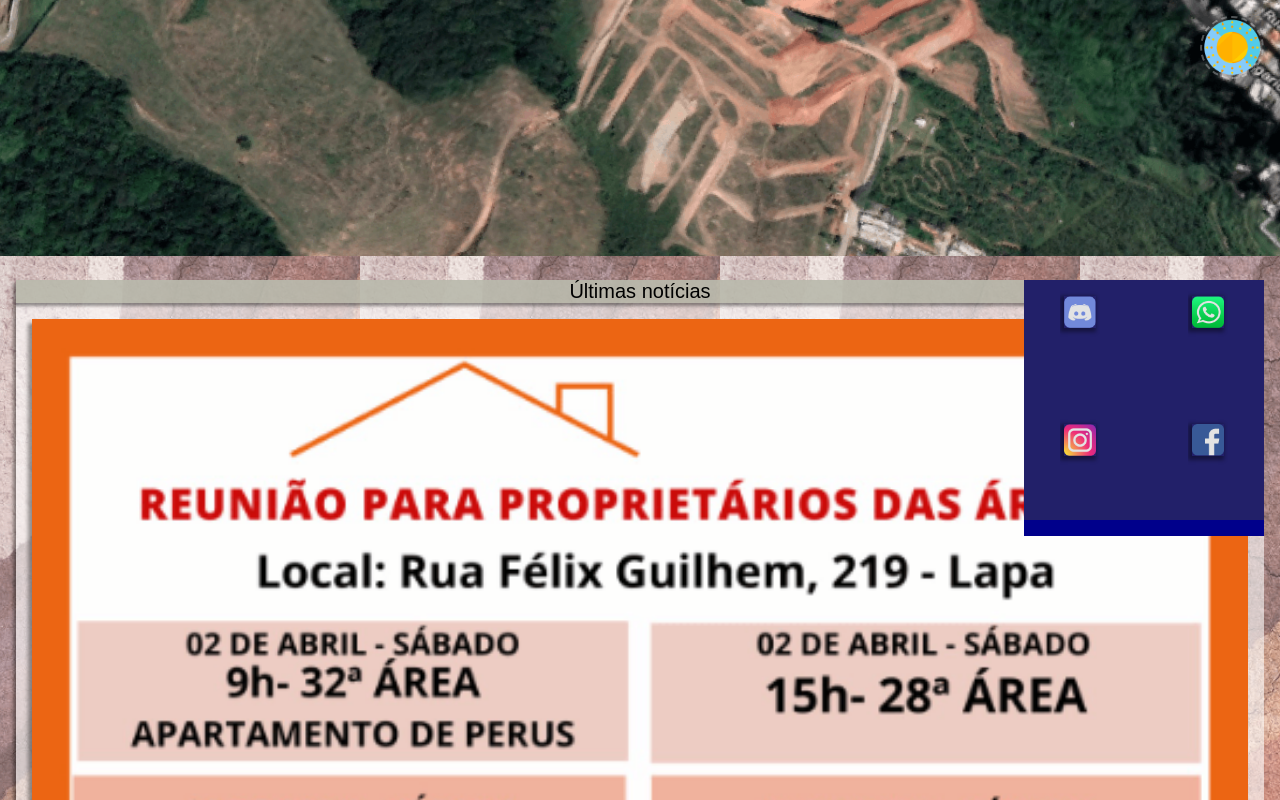
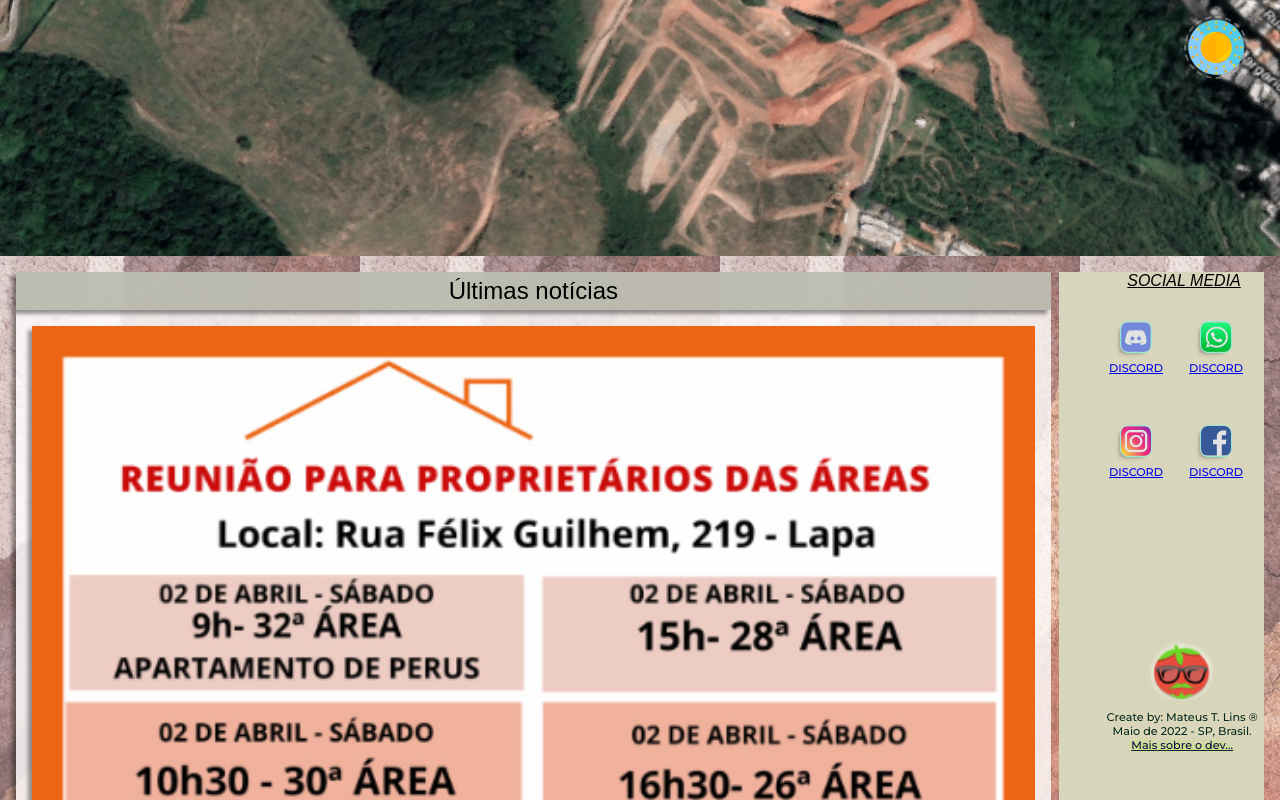
Before and after one commit to Tommattih/portal-25-pvsn, a plain HTML site: page index.html in a window 1280 px wide. Drawn offline with Linux system fonts and the light colour scheme; a web font is replaced by a local one.

Commit message:
aside working

```diff
--- a/_css/desktop.css
+++ b/_css/desktop.css
@@ -70,11 +70,13 @@
     content: ".";
     background: #71853763;
     box-shadow: 0 2px 4px black;
-    /*corrigir cor*/
+
     height: 16rem;
-    width: 100vw;
+    width: 98%;
     margin: 0 1rem;
+
     position: fixed;
+    left: -0.25rem;
     z-index: -1;
   }
 
@@ -169,7 +171,7 @@
     display: block;
     width: 4rem;
     height: 4rem;
-    margin: 1rem;
+    margin: 1rem 2rem 0 0;
 
     cursor: pointer;
     transition: .4s;
@@ -180,7 +182,8 @@
     overflow: hidden;
   }
 
-  #button-mode-desktop:hover {
+  #button-mode-desktop:hover,
+  aside .social-media li img:hover {
     filter: brightness(1.2);
     transform: scale(1.125);
   }
@@ -196,7 +199,6 @@
   #button-mode-desktop img {
     width: 4rem;
     border: dashed #ffffff4f 0.125rem;
-    border-radius: 40px;
     border-radius: 40px;
   }
 
@@ -248,11 +250,29 @@
   /* CONTAINER MAIN ================*/
   /* CONTAINER MAIN ================*/
   .container {
+    display: grid;
+    grid-template-columns: 5fr 1fr;
+    /* grid-auto-rows: 4fr 1fr; */
     top: 16rem;
   }
 
   .container main {
-    margin-top: 1.5rem;
+    margin: 1rem 1rem 0rem 0rem;
+    height: 70%;
+  }
+
+  .container section {
+    background-color: rgba(255, 255, 255, .8);
+    display: flex;
+    flex-direction: column;
+    margin: 0 0 1rem 1rem;
+    box-shadow: -4px 4px 4px rgb(0 0 0 / 40%);
+  }
+
+  .container h1 {
+    font-size: 1.5rem;
+    box-shadow: -4px 4px 4px rgb(0 0 0 / 40%);
+    padding: 0.3rem;
   }
 
   /* NAV ASIDE ================*/
@@ -260,28 +280,81 @@
   .container aside {
     position: fixed;
     right: 1rem;
-    margin-top: 1.5rem;
 
-    width: 15rem;
-    height: 16rem;
+    width: 16%;
+    height: 70%;
+    margin-top: 1rem;
+    background-color: #fff;
+  }
 
-    background-color: darkblue;
+  .container aside::after {
+    content: ' ';
+    height: 100%;
+    width: 16vw;
+    position: absolute;
+    top: 0;
+    right: 0rem;
+    background-color: #776e154a;
+    padding: 0rem;
+    margin: 0;
+  }
+
+  aside .social-media::before {
+    content: 'SOCIAL MEDIA';
+    TEXT-DECORATION: underline;
+    font-size: 1rem;
+    font-family: 'Encode Sans SC', sans-serif;
+    top: 0;
+    position: absolute;
+    font-style: italic;
+    margin: 0rem -1rem 0 0;
   }
 
   aside .social-media {
-    position: relative;
+    position: absolute;
+    right: 0rem;
     display: grid;
-    gap: 1rem;
-    height: 15rem;
-
-    grid-template-columns: 2fr 2fr;
+    grid-template-columns: 1fr 1fr;
+    grid-template-rows: 1fr 1fr;
+    gap: 0rem 1rem;
+    height: 16rem;
+    padding: 1.5rem 1rem;
+    z-index: 1;
     justify-items: center;
-    background-color: #776e154a;
+    align-items: center;
   }
 
+  aside .social-media li {
+    width: 4rem;
+  }
+
+  aside .social-media li a::after {
+    content: "DISCORD";
+    font-size: .7rem;
+  }
+
+  /*nthchild pra nomear 1 a 1*/
+
   aside .social-media li img {
+    margin: 0;
     height: 2rem;
-    box-shadow: -2px 2px 4px 2px rgb(0 0 0 / 40%);
+    border: solid 1px #57faff7d;
+    border-radius: 0.5rem;
+    box-shadow: -4px 4px 4px -4px rgb(0 0 0 / 40%);
+  }
+
+  /* FOOTER ================*/
+  footer {
+    position: fixed;
+    right: 0rem;
+    bottom: 0;
+    padding: 0;
+    margin: 0rem 1.4rem 1rem;
+  }
+
+  footer p {
+    font-size: .7rem;
+    margin-bottom: 2rem;
   }
 
   /************* keyframes *************/
--- a/_css/global.css
+++ b/_css/global.css
@@ -75,13 +75,11 @@
 
 .header-layer {
   position: fixed;
-  display: inline-flex;
   width: 100vw;
   height: 4rem;
   background-color: rgba(58, 67, 21, .6);
-  align-items: center;
-  justify-content: space-around;
   box-shadow: 0 4px 4px rgb(0 0 0 / 40%);
+  z-index: 0;
 }
 
 .header-layer .button-open-menu {
@@ -114,6 +112,9 @@ span#button-close-menu {
 
 img#button-open-menu {
   margin-left: 1rem;
+  position: fixed;
+  left: 0rem;
+  top: .25rem;
 }
 
 /*open menu*/
@@ -203,7 +204,7 @@ button.mode-mobile {
   height: 100vh;
   position: fixed;
   top: 4rem;
-  z-index: -1;
+  z-index: 0;
   font-family: 'Montserrat', sans-serif;
 }
 
@@ -253,19 +254,36 @@ aside {
   text-align: center;
 }
 
-aside .social-media {
+/* aside .social-media {
   display: inline-flex;
   gap: 2.5rem;
+} */
+aside .social-media {
+  position: fixed;
+  display: grid;
+  gap: .5rem;
+  height: 4rem;
+  grid-template-columns: 1fr 1fr 1fr 1fr;
+  grid-template-rows: 1fr;
+  background: none;
+  padding: 1rem 0;
+  right: 1rem;
+  top: 0;
 }
 
 aside .social-media li {
-  width: 2.5rem;
+  width: 2rem;
+}
+
+aside .social-media li a {
+  margin: 1rem 0;
+  height: 2rem;
 }
 
 .social-media li img {
-  height: 1.5rem;
-  margin: 1rem 0;
-  box-shadow: 0px -0.2rem 0.5rem 0.4rem rgb(250 250 250 / 40%);
+  height: 1.6rem;
+  margin: 0;
+  box-shadow: -2px 2px 4px -1px rgb(10 10 10 / 40%);
 }
 
 /*////////////////// Links Úteis //////////////////*/
```
